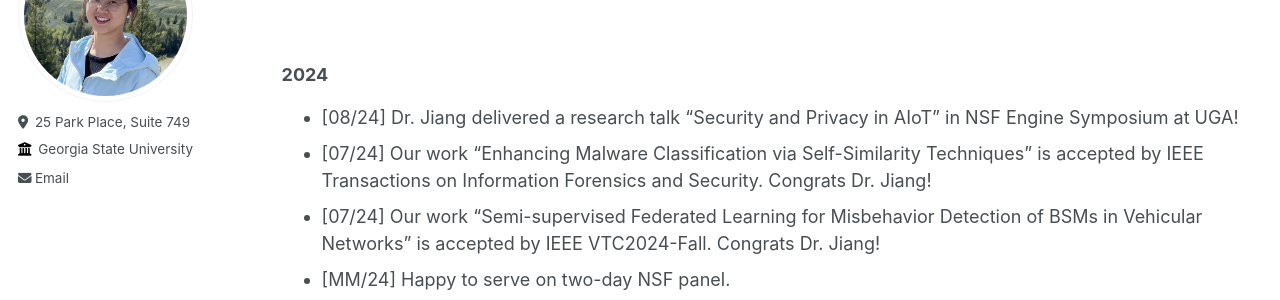
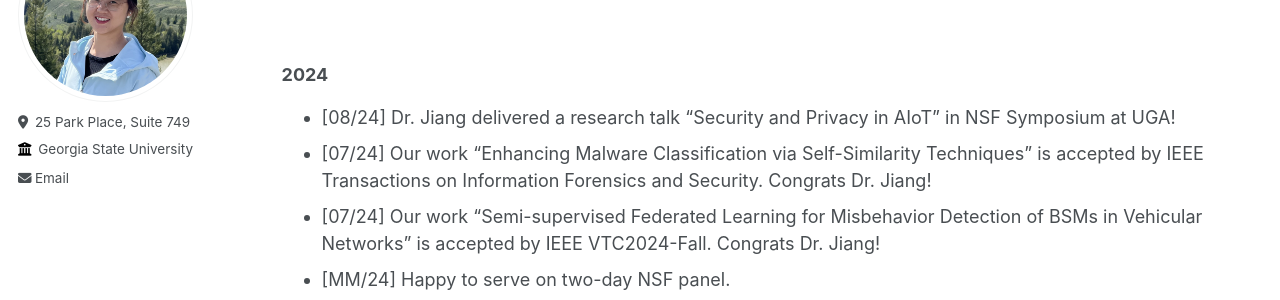
Before and after one commit to suhbrina-perry/suhbrina-perry.github.io, a Jekyll site: the page built from _pages/news.md, in a window 1280 px wide and 900 px high. Shown: the part 178-478 px from the top of the window. Built offline with Jekyll 4.4.1, drawn with Linux system fonts in a browser that asks for light colours.

Commit message:
Update news.md

```diff
--- a/_pages/news.md
+++ b/_pages/news.md
@@ -14,7 +14,7 @@ author_profile: true
 
 ### 2024
 
-- [08/24] Dr. Jiang delivered a research talk "Security and Privacy in AIoT" in NSF Engine Symposium at UGA!
+- [08/24] Dr. Jiang delivered a research talk "Security and Privacy in AIoT" in NSF Symposium at UGA!
 - [07/24] Our work "Enhancing Malware Classification via Self-Similarity Techniques" is accepted by IEEE Transactions on Information Forensics and Security. Congrats Dr. Jiang!
 - [07/24] Our work "Semi-supervised Federated Learning for Misbehavior Detection of BSMs in Vehicular Networks" is accepted by IEEE VTC2024-Fall. Congrats Dr. Jiang!
 - [MM/24] Happy to serve on two-day NSF panel.
```
